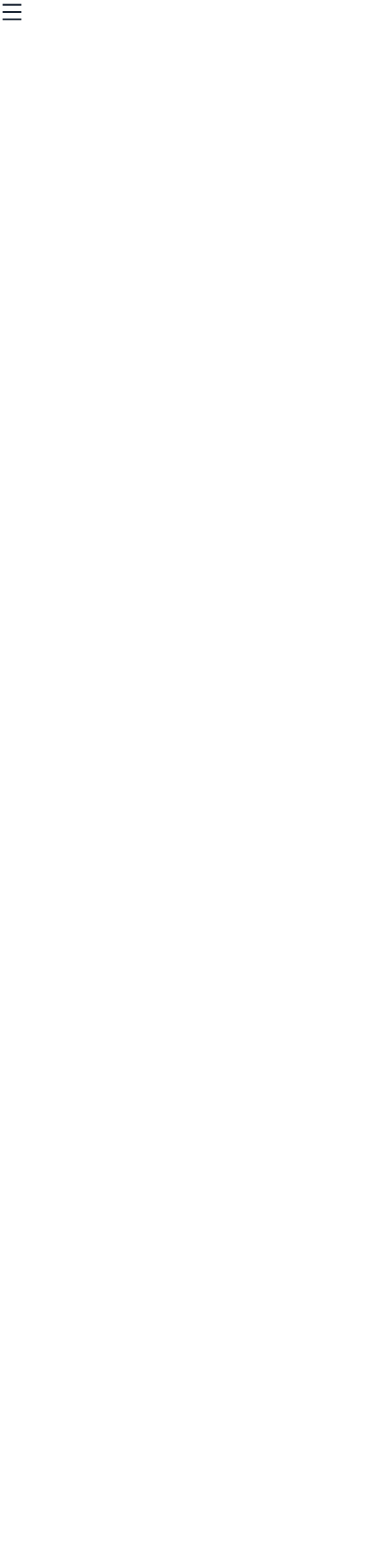
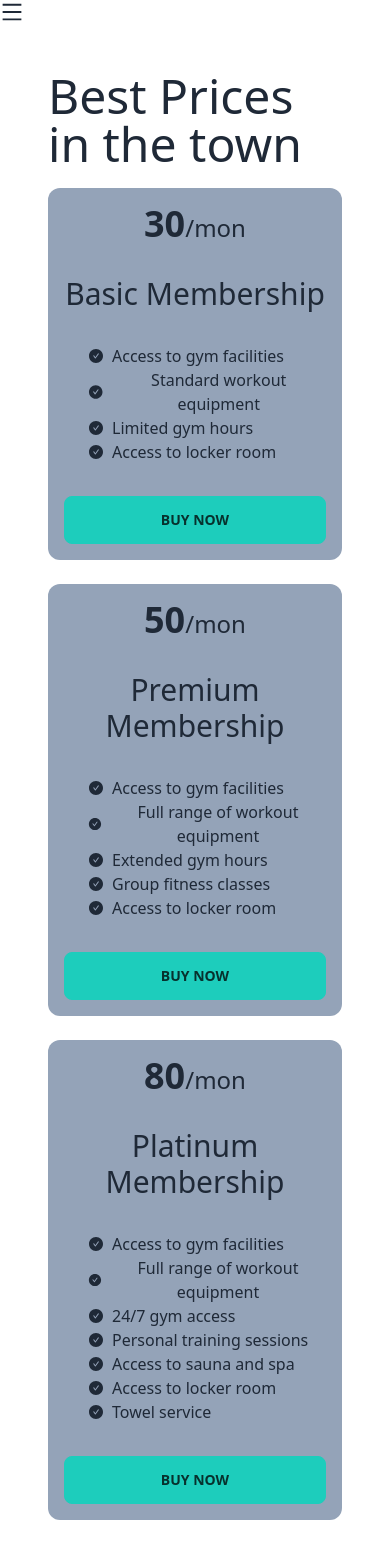
Before and after one commit to abusufian745/price-options, a React (Vite) app: page / in a window 390 px wide. Shown: the top 1558 px of the page. Before the commit the page ends 844 px from the top, so only its background shows below. Built offline with nearby package versions, Linux system fonts and the light colour scheme.

Commit message:
create responsive pricing card

```diff
--- a/src/App.jsx
+++ b/src/App.jsx
@@ -1,5 +1,6 @@
 import './App.css'
 import NavBar from './components/NavBar/NavBar'
+import PriceOptions from './components/NavBar/PriceOptions/PriceOptions'
 // import DaisyNav from './components/DaisyNav/DaisyNav'
 
 function App() {
@@ -11,6 +12,7 @@ function App() {
       {/* <DaisyNav></DaisyNav> */}
 
       <NavBar></NavBar>
+      <PriceOptions></PriceOptions>
 
 
     </>
--- /dev/null
+++ b/src/components/Feature/Feature.jsx
@@ -0,0 +1,14 @@
+import PropTypes from 'prop-types';
+import { AiFillCheckCircle } from "react-icons/ai";
+const Feature = ({feature}) => {
+    return (
+        <div>
+            <p className='flex items-center gap-2'><AiFillCheckCircle></AiFillCheckCircle> {feature}</p>
+        </div>
+    );
+};
+Feature.propTypes = {
+    feature: PropTypes.string.isRequired
+}
+
+export default Feature;
--- /dev/null
+++ b/src/components/NavBar/PriceOptions/PriceOptions.jsx
@@ -0,0 +1,58 @@
+import PriceOption from "../../PriceOption/PriceOption";
+
+const PriceOptions = () => {
+
+    const priceOptions = [
+        {
+            "id": 1,
+            "name": "Basic Membership",
+            "features": [
+                "Access to gym facilities",
+                "Standard workout equipment",
+                "Limited gym hours",
+                "Access to locker room"
+            ],
+            "price": 30.00
+        },
+        {
+            "id": 2,
+            "name": "Premium Membership",
+            "features": [
+                "Access to gym facilities",
+                "Full range of workout equipment",
+                "Extended gym hours",
+                "Group fitness classes",
+                "Access to locker room"
+            ],
+            "price": 50.00
+        },
+        {
+            "id": 3,
+            "name": "Platinum Membership",
+            "features": [
+                "Access to gym facilities",
+                "Full range of workout equipment",
+                "24/7 gym access",
+                "Personal training sessions",
+                "Access to sauna and spa",
+                "Access to locker room",
+                "Towel service"
+            ],
+            "price": 80.00
+        }
+    ];
+
+    return (
+        <div className="m-12">
+            <h2 className="text-5xl my-5">Best Prices in the town</h2>
+            <div className="grid md:grid-cols-3 gap-6">
+                {
+                    priceOptions.map(option => <PriceOption key={option.id}
+                        option={option}></PriceOption>)
+                }
+            </div>
+        </div>
+    );
+};
+
+export default PriceOptions;
--- /dev/null
+++ b/src/components/PriceOption/PriceOption.jsx
@@ -0,0 +1,28 @@
+import PropTypes from 'prop-types';
+import Feature from '../Feature/Feature';
+const PriceOption = ({ option }) => {
+    const { name, price, features } = option;
+    return (
+        <div className='bg-slate-400 rounded-xl p-4 text-center flex flex-col'>
+            <h2>
+                <span className='text-4xl font-bold'>{price}</span>
+                <span className='text-2xl'>/mon</span>
+            </h2>
+            <h4 className='text-3xl my-8'>{name}</h4>
+            <div className='pl-6 flex-grow'>
+                {
+                    features.map((feature, index) =>
+                        <Feature key={index}
+                            feature={feature}></Feature>)
+                }
+            </div>
+            <button className='mt-8 btn btn-accent w-full'>Buy Now</button>
+        </div>
+    );
+};
+
+PriceOption.propTypes = {
+    option: PropTypes.object.isRequired
+}
+
+export default PriceOption;
```
